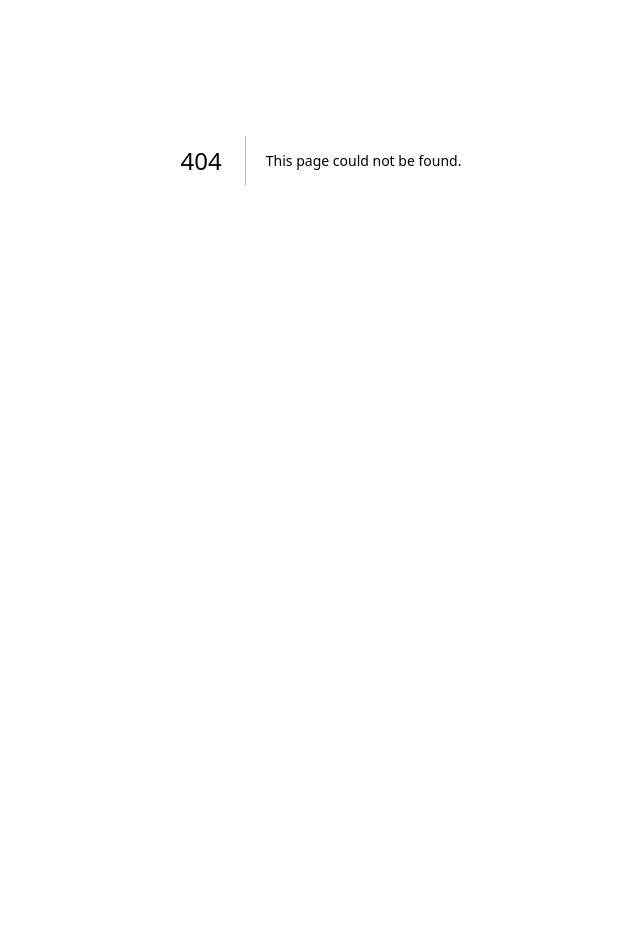
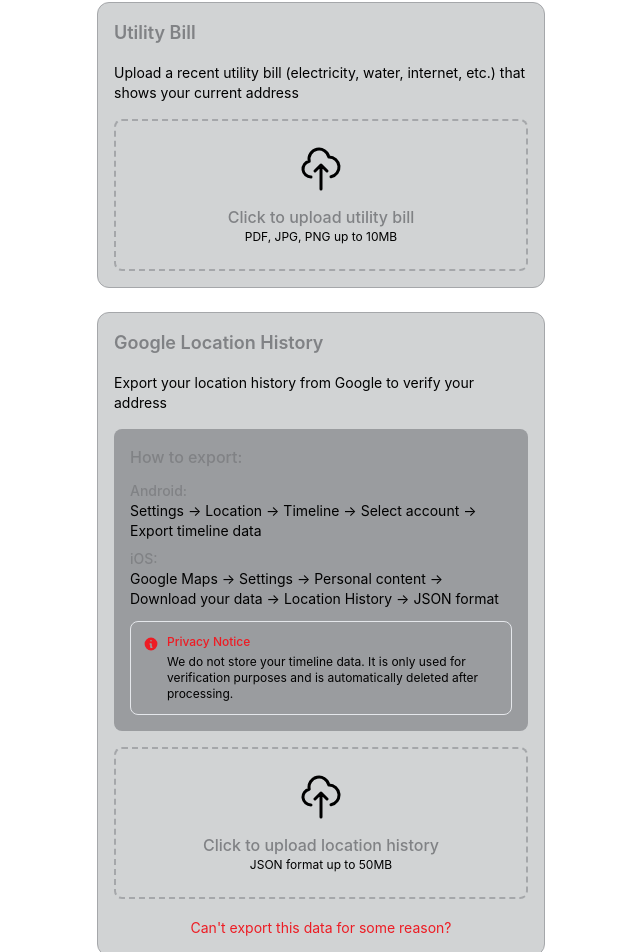
Before and after one commit to ndujesco/Trust-loop, a Next.js app in the folder application/: page /kyc/document-submission in a window 1280 px wide. Before the commit this address had no page. Shown: the part 240-1192 px from the top of the page, without its empty margins (319-959 px from the left). Before the commit the page ends 800 px from the top, so only its background shows below. Built offline with nearby package versions, Linux system fonts and the light colour scheme.

Commit message:
Face capture still remains undone, moving on to the document submissions
Face capture has not been finished because the endpoint is being worked on at the moment
Moving on to document submission because we need to move fast

```diff
--- a/application/package.json
+++ b/application/package.json
@@ -9,6 +9,8 @@
     "lint": "eslint"
   },
   "dependencies": {
+    "@aws-sdk/client-s3": "^3.929.0",
+    "@aws-sdk/lib-storage": "^3.929.0",
     "axios": "^1.12.2",
     "bcryptjs": "^2.4.3",
     "cloudinary": "^2.7.0",
--- /dev/null
+++ b/application/src/app/kyc/document-submission/page.tsx
@@ -0,0 +1,206 @@
+"use client";
+
+import React from "react";
+import { useRouter } from "next/navigation";
+import { Button } from "@/components/ui/Button";
+import { Card, CardContent } from "@/components/ui/Card";
+import KYCLayout from "@/components/layouts/KYCLayout";
+
+const DocumentSubmissionPage: React.FC = () => {
+  const router = useRouter();
+
+  const handleBack = () => {
+    router.push("/kyc/face-capture");
+  };
+
+  return (
+    <KYCLayout
+      currentStep={4}
+      totalSteps={8}
+      steps={["ID Info", "Address", "Face", "Capture", "Documents"]}
+      onBack={handleBack}
+    >
+      <div className="space-y-6 animate-fade-in">
+        {/* Header */}
+        <div className="text-center space-y-3">
+          <h1 className="text-2xl font-bold text-[var(--text-primary)]">
+            Document Submission
+          </h1>
+          <p className="text-[var(--text-tertiary)]">
+            Submit your utility bill and location history for verification
+          </p>
+        </div>
+
+        {/* Utility Bill Upload */}
+        <Card variant="outlined">
+          <CardContent className="space-y-4">
+            <h3 className="text-lg font-semibold text-[var(--text-primary)]">
+              Utility Bill
+            </h3>
+            <p className="text-[var(--text-tertiary)] text-sm">
+              Upload a recent utility bill (electricity, water, internet, etc.)
+              that shows your current address
+            </p>
+
+            <div className="border-2 border-dashed border-[var(--border-primary)] rounded-lg p-6 text-center">
+              <input
+                type="file"
+                id="utility-bill"
+                accept=".pdf,.jpg,.jpeg,.png"
+                className="hidden"
+                disabled
+              />
+              <label
+                htmlFor="utility-bill"
+                className="cursor-pointer flex flex-col items-center gap-3"
+              >
+                <svg
+                  className="w-12 h-12 text-[var(--text-tertiary)]"
+                  fill="none"
+                  stroke="currentColor"
+                  viewBox="0 0 24 24"
+                >
+                  <path
+                    strokeLinecap="round"
+                    strokeLinejoin="round"
+                    strokeWidth={1.5}
+                    d="M7 16a4 4 0 01-.88-7.903A5 5 0 1115.9 6L16 6a5 5 0 011 9.9M15 13l-3-3m0 0l-3 3m3-3v12"
+                  />
+                </svg>
+                <div>
+                  <p className="text-[var(--text-secondary)] font-medium">
+                    Click to upload utility bill
+                  </p>
+                  <p className="text-[var(--text-tertiary)] text-xs">
+                    PDF, JPG, PNG up to 10MB
+                  </p>
+                </div>
+              </label>
+            </div>
+          </CardContent>
+        </Card>
+
+        {/* Location History Upload */}
+        <Card variant="outlined">
+          <CardContent className="space-y-4">
+            <h3 className="text-lg font-semibold text-[var(--text-primary)]">
+              Google Location History
+            </h3>
+            <p className="text-[var(--text-tertiary)] text-sm">
+              Export your location history from Google to verify your address
+            </p>
+
+            {/* Instructions */}
+            <div className="bg-[var(--bg-secondary)] rounded-lg p-4 space-y-3">
+              <h4 className="font-medium text-[var(--text-primary)]">
+                How to export:
+              </h4>
+              <div className="space-y-2 text-sm">
+                <div>
+                  <p className="font-medium text-[var(--text-secondary)]">
+                    Android:
+                  </p>
+                  <p className="text-[var(--text-tertiary)]">
+                    Settings → Location → Timeline → Select account → Export
+                    timeline data
+                  </p>
+                </div>
+                <div>
+                  <p className="font-medium text-[var(--text-secondary)]">
+                    iOS:
+                  </p>
+                  <p className="text-[var(--text-tertiary)]">
+                    Google Maps → Settings → Personal content → Download your
+                    data → Location History → JSON format
+                  </p>
+                </div>
+              </div>
+
+              {/* Privacy Note */}
+              <div className="bg-[var(--primary-teal)]/10 border border-[var(--primary-teal)]/20 rounded-lg p-3 mt-4">
+                <div className="flex items-start gap-2">
+                  <svg
+                    className="w-4 h-4 text-[var(--primary-teal)] mt-0.5 flex-shrink-0"
+                    fill="currentColor"
+                    viewBox="0 0 20 20"
+                  >
+                    <path
+                      fillRule="evenodd"
+                      d="M18 10a8 8 0 11-16 0 8 8 0 0116 0zm-7-4a1 1 0 11-2 0 1 1 0 012 0zM9 9a1 1 0 000 2v3a1 1 0 001 1h1a1 1 0 100-2v-3a1 1 0 00-1-1H9z"
+                      clipRule="evenodd"
+                    />
+                  </svg>
+                  <div>
+                    <p className="text-xs text-[var(--primary-teal)] font-medium">
+                      Privacy Notice
+                    </p>
+                    <p className="text-xs text-[var(--text-tertiary)] mt-1">
+                      We do not store your timeline data. It is only used for
+                      verification purposes and is automatically deleted after
+                      processing.
+                    </p>
+                  </div>
+                </div>
+              </div>
+            </div>
+
+            <div className="border-2 border-dashed border-[var(--border-primary)] rounded-lg p-6 text-center">
+              <input
+                type="file"
+                id="location-history"
+                accept=".json"
+                className="hidden"
+                disabled
+              />
+              <label
+                htmlFor="location-history"
+                className="cursor-pointer flex flex-col items-center gap-3"
+              >
+                <svg
+                  className="w-12 h-12 text-[var(--text-tertiary)]"
+                  fill="none"
+                  stroke="currentColor"
+                  viewBox="0 0 24 24"
+                >
+                  <path
+                    strokeLinecap="round"
+                    strokeLinejoin="round"
+                    strokeWidth={1.5}
+                    d="M7 16a4 4 0 01-.88-7.903A5 5 0 1115.9 6L16 6a5 5 0 011 9.9M15 13l-3-3m0 0l-3 3m3-3v12"
+                  />
+                </svg>
+                <div>
+                  <p className="text-[var(--text-secondary)] font-medium">
+                    Click to upload location history
+                  </p>
+                  <p className="text-[var(--text-tertiary)] text-xs">
+                    JSON format up to 50MB
+                  </p>
+                </div>
+              </label>
+            </div>
+
+            {/* Alternative Option */}
+            <div className="text-center">
+              <button
+                className="text-[var(--primary-teal)] text-sm hover:text-[var(--primary-teal-light)] transition-colors"
+                disabled
+              >
+                Can't export this data for some reason?
+              </button>
+            </div>
+          </CardContent>
+        </Card>
+
+        {/* Submit Button */}
+        <div className="pt-4">
+          <Button size="lg" className="w-full" disabled>
+            Submit Documents
+          </Button>
+        </div>
+      </div>
+    </KYCLayout>
+  );
+};
+
+export default DocumentSubmissionPage;
--- a/application/src/app/kyc/face-capture/page.tsx
+++ b/application/src/app/kyc/face-capture/page.tsx
@@ -8,31 +8,9 @@ import KYCLayout from "@/components/layouts/KYCLayout";
 import LoadingSpinner from "@/components/LoadingSpinner";
 import { useKYC, useKYCActions } from "@/contexts/KYCContext";
 
-import {
-  S3Client,
-} from "@aws-sdk/client-s3";
 import { Upload } from "@aws-sdk/lib-storage";
 import axios from "axios";
-
-
-const REGION = process.env.NEXT_PUBLIC_S3_REGION!;
-const BUCKET = process.env.NEXT_PUBLIC_S3_BUCKET_NAME!;
-const ACCESS_KEY = process.env.NEXT_PUBLIC_AWS_ACCESS_KEY_ID!;
-const SECRET_KEY = process.env.NEXT_PUBLIC_AWS_SECRET_ACCESS_KEY!;
-const PYTHON_BACKEND = process.env.NEXT_PUBLIC_PYTHON_BACKEND_URL!;
-
-process.env.AWS_S3_DISABLE_CHECKSUM_VALIDATION = "true";
-
-
-const s3 = new S3Client({
-  region: REGION,
-  credentials: {
-    accessKeyId: ACCESS_KEY,
-    secretAccessKey: SECRET_KEY,
-  },
-  requestChecksumCalculation: "WHEN_REQUIRED",
-  responseChecksumValidation: "WHEN_REQUIRED"
-});
+import { s3, BUCKET, PYTHON_BACKEND, REGION } from "@/lib/s3Config";
 
 const FaceCapturePage: React.FC = () => {
   const router = useRouter();
@@ -52,7 +30,6 @@ const FaceCapturePage: React.FC = () => {
   );
   const [shouldRehydrate, setShouldRehydrate] = useState(false);
   const [uploadProgress, setUploadProgress] = useState<string>("");
-
 
   const instructions = [
     "Position your face in the camera frame",
@@ -194,14 +171,19 @@ const FaceCapturePage: React.FC = () => {
 
       await upload.done();
 
-      const photoUrl = `https://${BUCKET}.s3.${REGION}.amazonaws.com/${encodeURIComponent(s3Key)}`;
+      const photoUrl = `https://${BUCKET}.s3.${REGION}.amazonaws.com/${encodeURIComponent(
+        s3Key
+      )}`;
 
       // ---------- Verify with Python backend ----------
       setUploadProgress("Verifying liveness...");
 
-      const pythonResp = await axios.post(`${PYTHON_BACKEND}/api/liveness-check`, {
-        photo_url: photoUrl,
-      });
+      const pythonResp = await axios.post(
+        `${PYTHON_BACKEND}/api/liveness-check`,
+        {
+          photo_url: photoUrl,
+        }
+      );
 
       const verification = pythonResp.data;
       if (!verification || verification.status !== "success") {
@@ -241,17 +223,16 @@ const FaceCapturePage: React.FC = () => {
       } else {
         router.push("/kyc/document-submission");
       }
-
     } catch (err: any) {
       console.error("Error capturing photo:", err);
-      setError(err.message || "Failed to complete liveness check. Please try again.");
+      setError(
+        err.message || "Failed to complete liveness check. Please try again."
+      );
     } finally {
       setIsCapturing(false);
       setUploadProgress("");
     }
   };
-
-
 
   const handleBack = () => {
     router.push("/kyc/face-verification");
@@ -277,8 +258,8 @@ const FaceCapturePage: React.FC = () => {
     return (
       <KYCLayout
         currentStep={4}
-        totalSteps={6}
-        steps={["ID Info", "Address", "Face", "Capture", "Documents", "Video"]}
+        totalSteps={8}
+        steps={["ID Info", "Address", "Face", "Capture"]}
         onBack={handleBack}
         onHelp={handleHelp}
       >
@@ -466,7 +447,6 @@ const FaceCapturePage: React.FC = () => {
           )}
         </div>
 
-
         {/* Tips */}
         <Card variant="outlined">
           <CardContent className="space-y-3">
--- a/application/src/app/kyc/face-verification/page.tsx
+++ b/application/src/app/kyc/face-verification/page.tsx
@@ -80,7 +80,7 @@ const FaceVerificationPage: React.FC = () => {
   }, [state.idInformation]);
 
   const handleStartFaceVerification = () => {
-    // TODO: Implement face verification
+    router.push("/kyc/document-submission");
   };
 
   const handleBack = () => {
@@ -112,11 +112,7 @@ const FaceVerificationPage: React.FC = () => {
       <KYCLayout
         currentStep={3}
         totalSteps={8}
-        steps={[
-          "ID Info",
-          "Address Verification",
-          "Face Verification",
-        ]}
+        steps={["ID Info", "Address Verification", "Face Verification"]}
         onBack={handleBack}
       >
         <div className="space-y-6 animate-fade-in">
--- /dev/null
+++ b/application/src/lib/s3Config.ts
@@ -0,0 +1,22 @@
+import { S3Client } from "@aws-sdk/client-s3";
+
+// Environment variables
+export const REGION = process.env.NEXT_PUBLIC_S3_REGION!;
+export const BUCKET = process.env.NEXT_PUBLIC_S3_BUCKET_NAME!;
+export const ACCESS_KEY = process.env.NEXT_PUBLIC_AWS_ACCESS_KEY_ID!;
+export const SECRET_KEY = process.env.NEXT_PUBLIC_AWS_SECRET_ACCESS_KEY!;
+export const PYTHON_BACKEND = process.env.NEXT_PUBLIC_PYTHON_BACKEND_URL!;
+
+// Disable checksum validation
+process.env.AWS_S3_DISABLE_CHECKSUM_VALIDATION = "true";
+
+// S3 Client instance
+export const s3 = new S3Client({
+  region: REGION,
+  credentials: {
+    accessKeyId: ACCESS_KEY,
+    secretAccessKey: SECRET_KEY,
+  },
+  requestChecksumCalculation: "WHEN_REQUIRED",
+  responseChecksumValidation: "WHEN_REQUIRED",
+});
```
Also changed, not shown: 1 other file (tests, documents, lock files or other folders).
